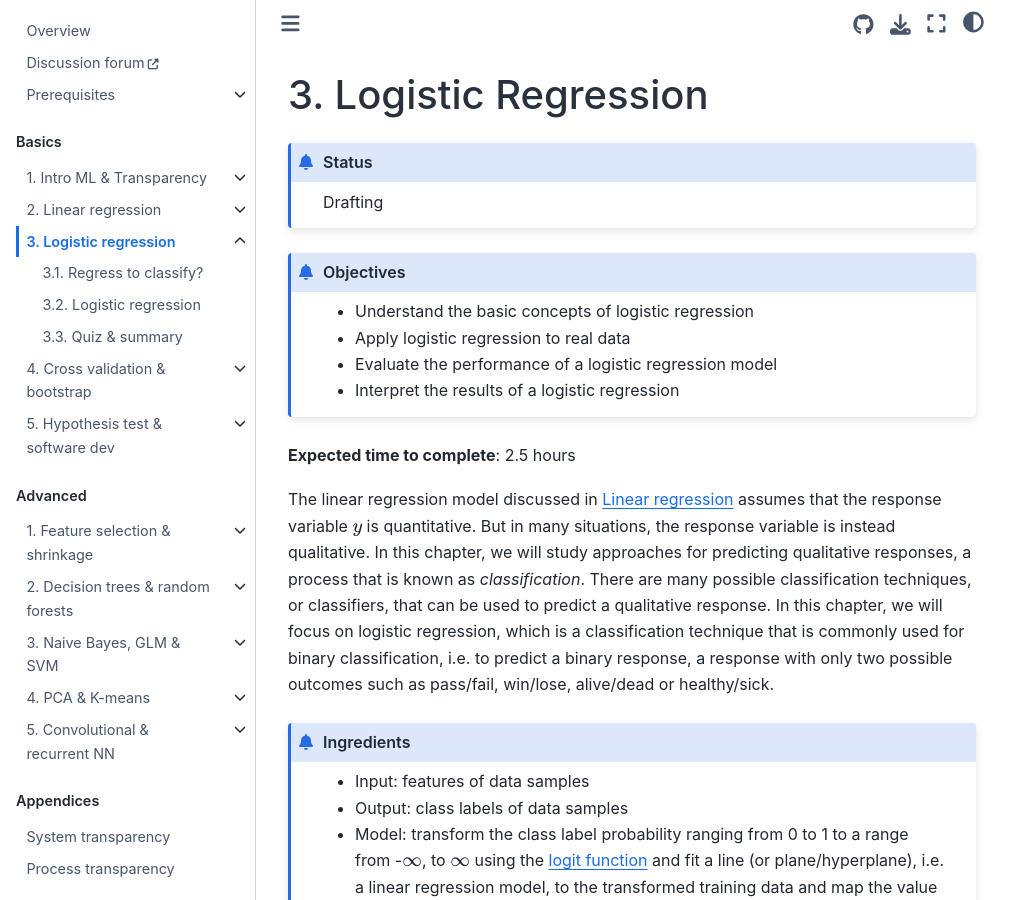
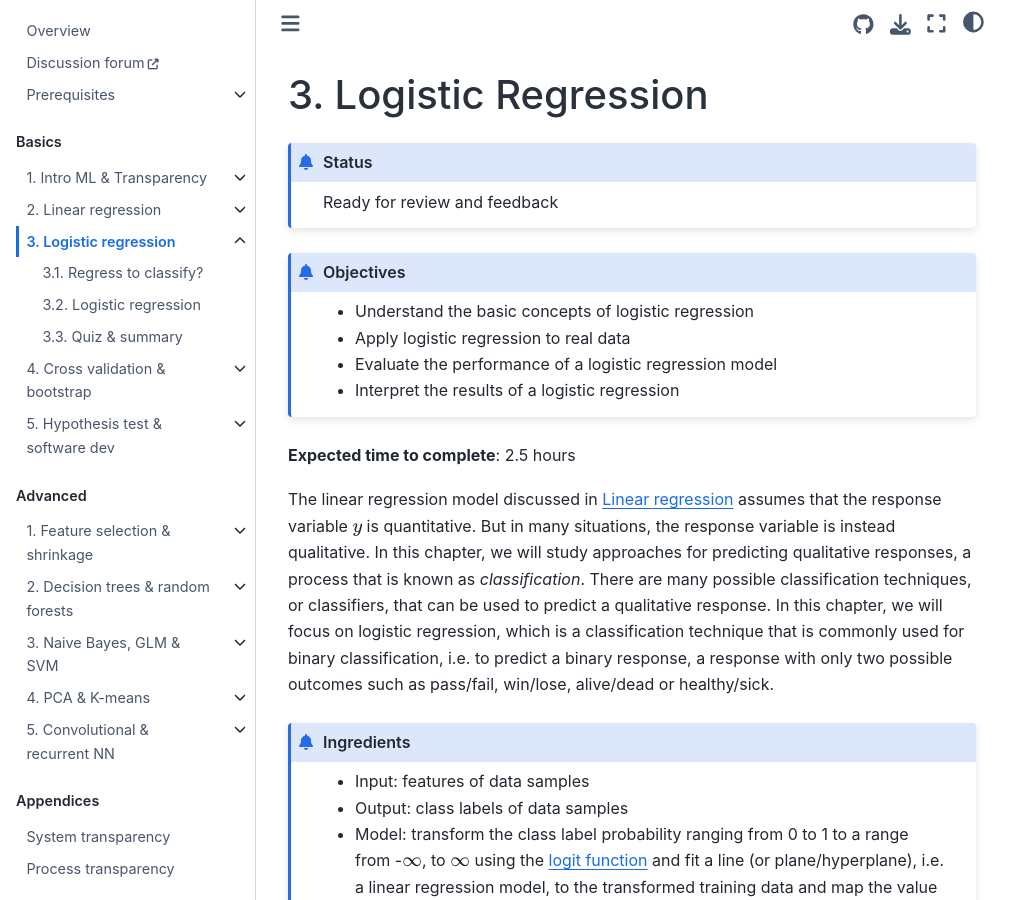
Before and after one commit to pykale/transparentML, a Jupyter Book: the page built from content/03-logistic-reg/overview.md, in a window 1280 px wide and 900 px high. Shown: the whole window, without its empty margins (0-1031 px from the left). Built offline with Jupyter Book 1.0.4 settings and Sphinx 7.4.7 and the Sphinx Book theme 1.1.4, drawn with Linux system fonts in a browser that asks for light colours; pages that are not in the unit, such as notebooks, are missing from menus.

Commit message:
refined logistic regression

````diff
--- a/content/03-logistic-reg/overview.md
+++ b/content/03-logistic-reg/overview.md
@@ -5,7 +5,7 @@
 <!-- File names should be all lowercase, with words separated by hyphens (-), and no spaces.  Each chapter must include an "overview.md" and "quiz-sum-ref.md"-->
 
 ```{admonition} Status
-Drafting
+Ready for review and feedback
 ```
 
 ```{admonition} Objectives
````
Also changed, not shown: content/03-logistic-reg/logistic-regression.ipynb, content/03-logistic-reg/regress-to-classify.ipynb.
